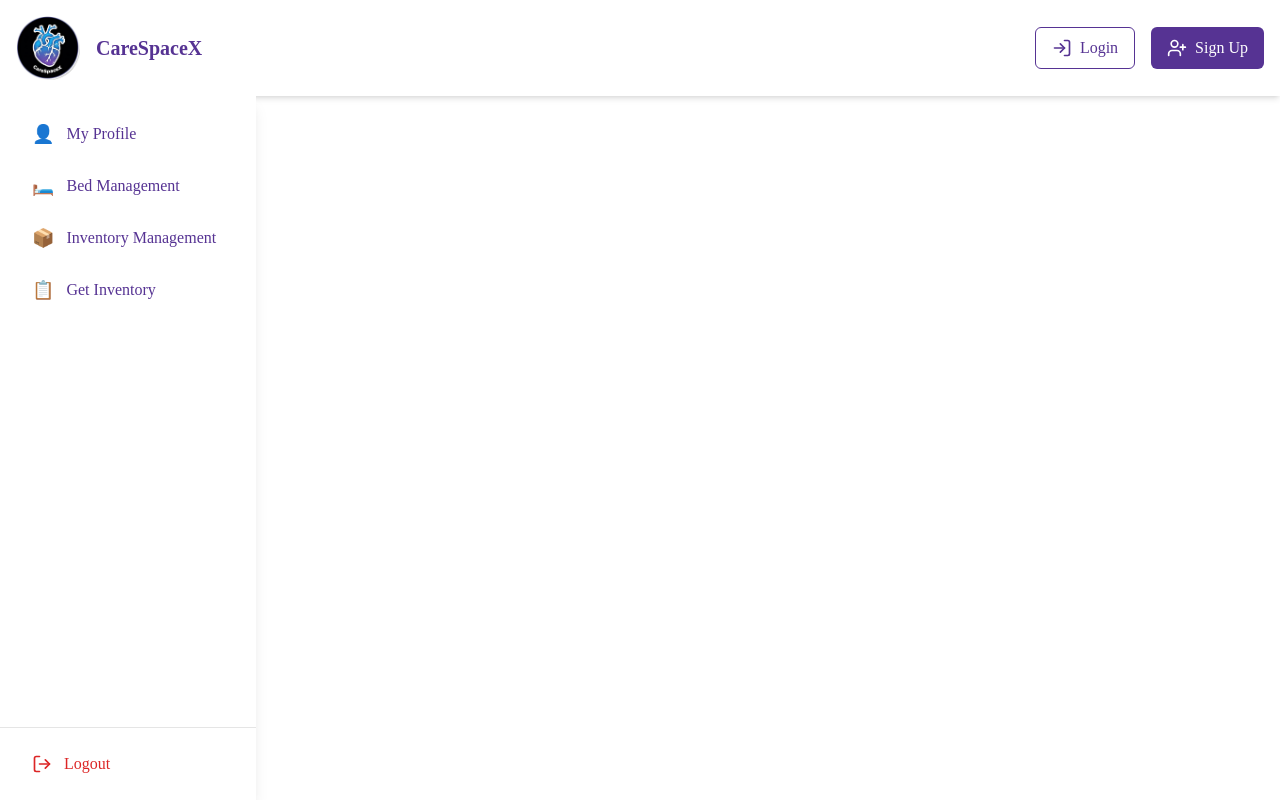
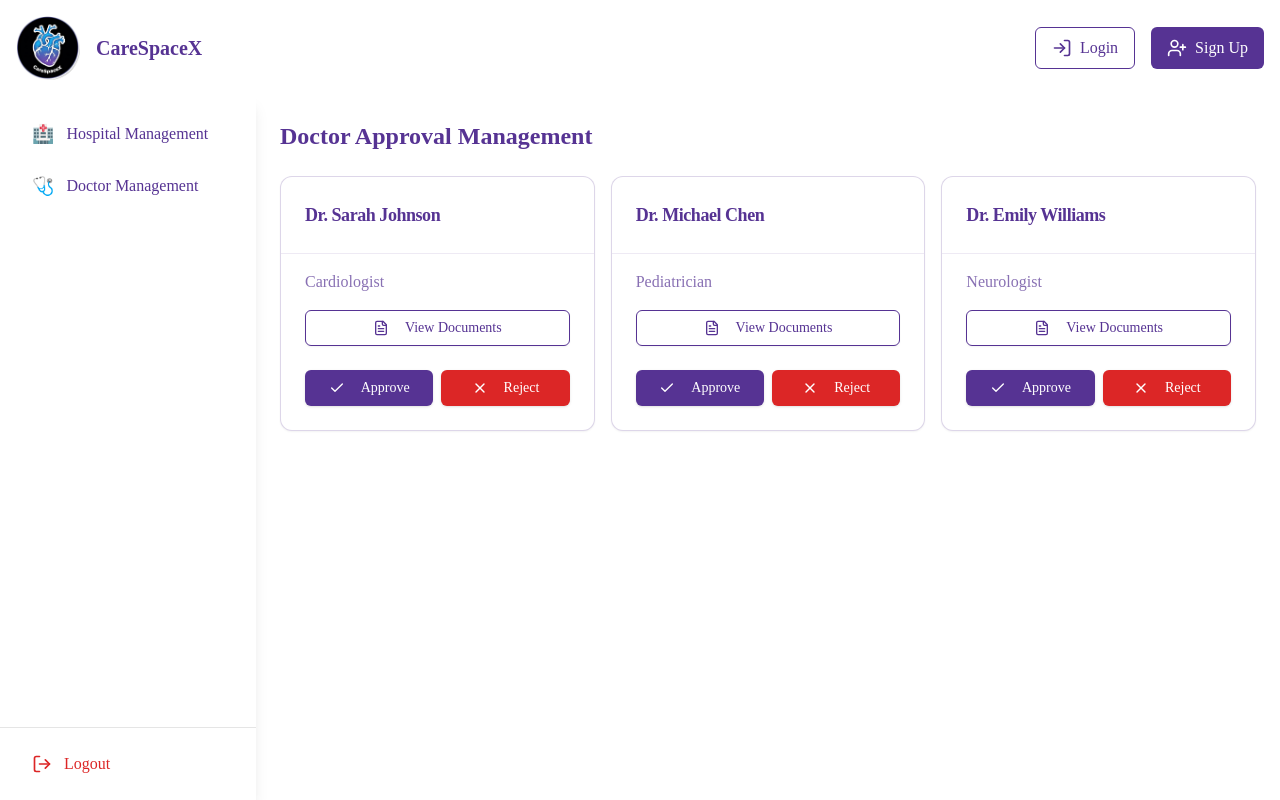
Before and after one commit to Adarshrajsrivastwa/Medical-website, a React (Vite) app in the folder frontend/: page /doctor-management in a window 1280 px wide. Built offline with nearby package versions, Linux system fonts and the light colour scheme; no server answers; a web font is replaced by a local one.

Commit message:
Admin Dashboard (Doctor Management)

```diff
--- a/frontend/src/App.jsx
+++ b/frontend/src/App.jsx
@@ -22,9 +22,11 @@ import HospitalProfile from "./Pages/HospitalDashboard/Profile";
 import InventoryManagement from "./Pages/HospitalDashboard/InventoryManagement";
 import GetInventory from "./Pages/HospitalDashboard/GetInventory";
 import BedManagement from "./Pages/HospitalDashboard/BedManagement";
+import DoctorManagement from "./Pages/AdminDashboard/DoctorManagement";
+import HospitalManagement from "./Pages/AdminDashboard/HospitalManagement";
 
 function App() {
-  const [userRole, setUserRole] = useState("hospital");
+  const [userRole, setUserRole] = useState("admin");
 
   return (
     <Router>
@@ -61,6 +63,9 @@ function App() {
                 <Route path="/inventory-management" element={<InventoryManagement />} />
                 <Route path="/bed-management" element={<BedManagement />} />
                 <Route path="/get-inventory" element={<GetInventory />} />
+                {/* Admin Dashboard */}
+                <Route path="/doctor-management" element={<DoctorManagement />} />
+                <Route path="/hospital-management" element={<HospitalManagement />} />
               </Routes>
             </div>
           </main>
--- a/frontend/src/Components/Sidebar.jsx
+++ b/frontend/src/Components/Sidebar.jsx
@@ -27,7 +27,12 @@ const Sidebar = ({ userRole, onLogout }) => {
             { path: "/inventory-management", label: "Inventory Management", icon: "📦" },
             { path: "/get-inventory", label: "Get Inventory", icon: "📋" },
         ],
+        admin: [
+            { path: "/hospital-management", label: "Hospital Management", icon: "🏥" },
+            { path: "/doctor-management", label: "Doctor Management", icon: "🩺" },
+        ]
     };
+
 
     const toggleSidebar = () => {
         setIsOpen(!isOpen);
--- a/frontend/src/Pages/AdminDashboard/DoctorManagement.jsx
+++ b/frontend/src/Pages/AdminDashboard/DoctorManagement.jsx
@@ -1,9 +1,122 @@
-import React from 'react'
+import React, { useState } from 'react';
+import { Card, CardContent, CardFooter, CardHeader, CardTitle } from '@/components/ui/card';
+import { Button } from '@/components/ui/button';
+import { Check, X, FileText, Loader2 } from 'lucide-react';
+import {
+  Dialog,
+  DialogContent,
+  DialogHeader,
+  DialogTitle,
+  DialogTrigger,
+} from "@/components/ui/dialog";
 
 function DoctorManagement() {
+  const [isLoading, setIsLoading] = useState(false);
+
+  const doctors = [
+    {
+      id: 1,
+      name: "Dr. Sarah Johnson",
+      specialization: "Cardiologist",
+      pending: true,
+      documents: "/path/to/certificate.pdf"
+    },
+    {
+      id: 2,
+      name: "Dr. Michael Chen",
+      specialization: "Pediatrician",
+      pending: true,
+      documents: "/path/to/certificate.pdf"
+    },
+    {
+      id: 3,
+      name: "Dr. Emily Williams",
+      specialization: "Neurologist",
+      pending: true,
+      documents: "/path/to/certificate.pdf"
+    }
+  ];
+
+  const handleDocumentLoad = () => {
+    setIsLoading(false);
+  };
+
+  const handleDocumentError = () => {
+    setIsLoading(false);
+    // Handle error - you might want to show an error message
+  };
+
+  const handleApprove = (doctorId) => {
+    console.log(`Approved doctor with ID: ${doctorId}`);
+  };
+
+  const handleReject = (doctorId) => {
+    console.log(`Rejected doctor with ID: ${doctorId}`);
+  };
+
   return (
-    <div>DoctorManagement</div>
-  )
+    <div className="p-6 bg-white">
+      <h1 className="text-2xl font-bold mb-6 text-[#563393]">Doctor Approval Management</h1>
+      <div className="grid grid-cols-1 md:grid-cols-2 lg:grid-cols-3 gap-4">
+        {doctors.map((doctor) => (
+          <Card key={doctor.id} className="w-full border border-[#563393]/20 shadow-sm">
+            <CardHeader className="border-b border-[#563393]/10">
+              <CardTitle className="text-lg text-[#563393]">{doctor.name}</CardTitle>
+            </CardHeader>
+            <CardContent className="pt-4">
+              <p className="text-[#563393]/70 mb-4">{doctor.specialization}</p>
+              <Dialog>
+                <DialogTrigger asChild>
+                  <Button
+                    variant="outline"
+                    className="w-full border-[#563393] text-[#563393] hover:bg-[#563393]/10"
+                  >
+                    <FileText className="w-4 h-4 mr-2" />
+                    View Documents
+                  </Button>
+                </DialogTrigger>
+                <DialogContent className="max-w-4xl h-[80vh]">
+                  <DialogHeader>
+                    <DialogTitle className="text-[#563393]">Medical Documents - {doctor.name}</DialogTitle>
+                  </DialogHeader>
+                  <div className="mt-4 h-full">
+                    {isLoading ? (
+                      <div className="flex items-center justify-center h-full">
+                        <Loader2 className="w-8 h-8 animate-spin text-[#563393]" />
+                      </div>
+                    ) : (
+                      <iframe
+                        src={doctor.documents.certificate}
+                        className="w-full h-full rounded-lg"
+                        onLoad={handleDocumentLoad}
+                        onError={handleDocumentError}
+                      />
+                    )}
+                  </div>
+                </DialogContent>
+              </Dialog>
+            </CardContent>
+            <CardFooter className="flex justify-between gap-2">
+              <Button
+                className="flex-1 bg-[#563393] hover:bg-[#563393]/90 text-white"
+                onClick={() => handleApprove(doctor.id)}
+              >
+                <Check className="w-4 h-4 mr-2" />
+                Approve
+              </Button>
+              <Button
+                className="flex-1 bg-red-600 hover:bg-red-700 text-white"
+                onClick={() => handleReject(doctor.id)}
+              >
+                <X className="w-4 h-4 mr-2" />
+                Reject
+              </Button>
+            </CardFooter>
+          </Card>
+        ))}
+      </div>
+    </div>
+  );
 }
 
-export default DoctorManagement
+export default DoctorManagement;
--- a/frontend/src/Pages/Authentication/Login.jsx
+++ b/frontend/src/Pages/Authentication/Login.jsx
@@ -25,7 +25,7 @@ function Login() {
   const [formData, setFormData] = useState({
     email: "",
     otp: "",
-    role:"",
+    role: "",
   });
 
   const [showModal, setShowModal] = useState(false);
@@ -59,14 +59,14 @@ function Login() {
       if (res.status !== 200) {
         alert("OTP wrong");
       } else {
-        Cookies.set('city', res.data.city, { expires: 1/24 });
-        Cookies.set('state', res.data.state, { expires:1/24});
-        Cookies.set('country', res.data.country, { expires:1/24});
+        Cookies.set('city', res.data.city, { expires: 1 / 24 });
+        Cookies.set('state', res.data.state, { expires: 1 / 24 });
+        Cookies.set('country', res.data.country, { expires: 1 / 24 });
         alert("OTP verified successfully");
-        if(formData.role == 'patient') {
+        if (formData.role == 'patient') {
           navigate("/patient-profile");
         }
-        else if(formData.role == 'doctor') {
+        else if (formData.role == 'doctor') {
           navigate("/doctor-profile");
         }
         else {
@@ -94,10 +94,10 @@ function Login() {
       alert("Please enter your email!");
       return;
     }
-    Cookies.set('email', formData.email, { expires: 1/24 });
+    Cookies.set('email', formData.email, { expires: 1 / 24 });
     try {
       setShowModal(true);
-      const res = await axios.post("http://localhost:3000/sign/signin",formData);
+      const res = await axios.post("http://localhost:3000/sign/signin", formData);
 
       if (res.status === 200) {
         alert("OTP sent successfully!");
@@ -149,6 +149,7 @@ function Login() {
               <SelectItem value="doctor">Doctor</SelectItem>
               <SelectItem value="patient">Patient</SelectItem>
               <SelectItem value="hospital">Hospital</SelectItem>
+              <SelectItem value="admin">Admin</SelectItem>
             </SelectContent>
           </Select>
         </div>
```
Lines whose indentation alone changed are shown as unchanged.
